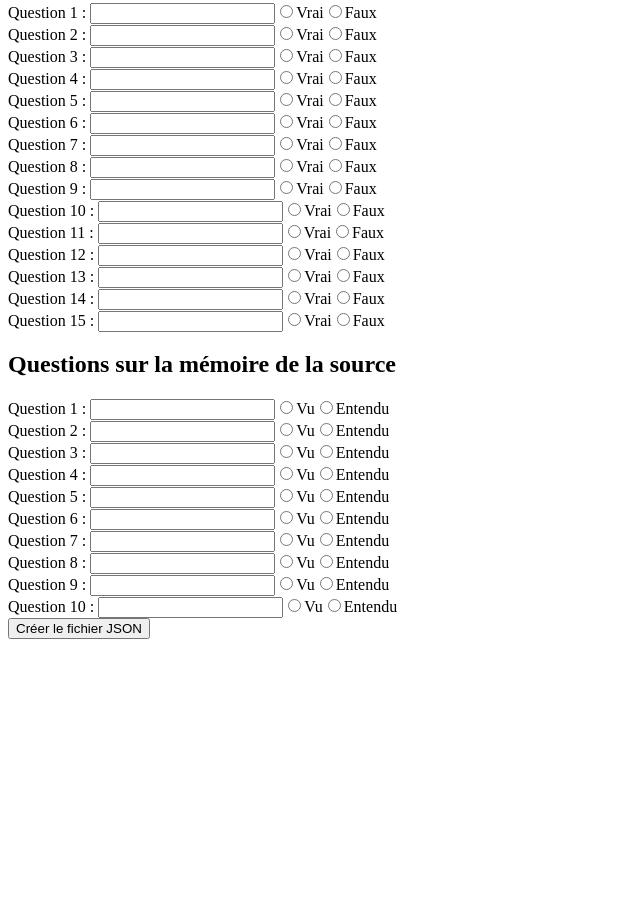
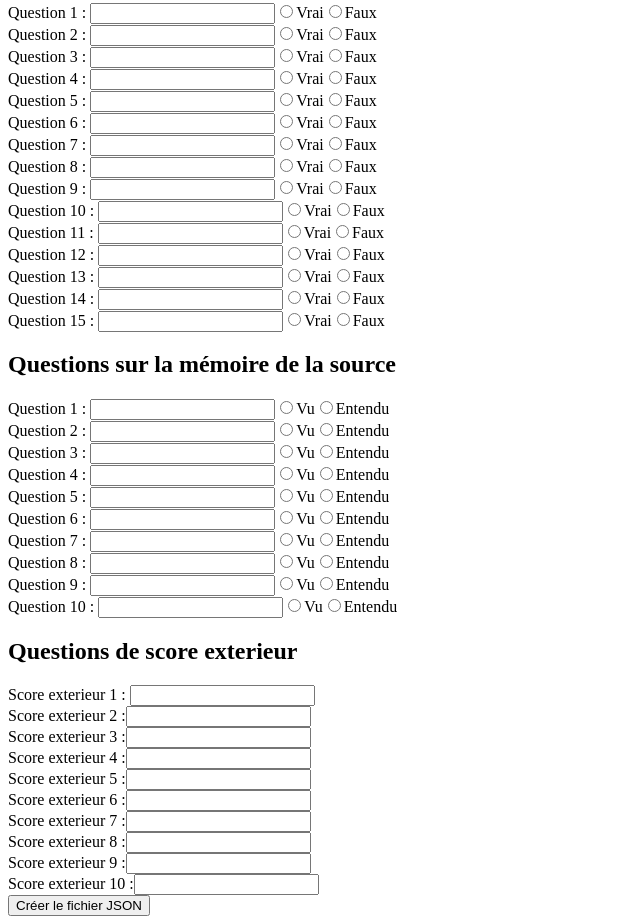
Before and after one commit to felix-pm/projet-entreprise, an Electron app: page templates/creationQuestionnaire.html in a window 1280 px wide. Shown: the part 592-1516 px from the top of the page, without its empty margins (0-640 px from the left). Before the commit the page ends 1239 px from the top, so only its background shows below. Drawn offline with Linux system fonts and the light colour scheme.

Commit message:
ajout des questions exterieur dans le creationQuestionnaire.html

```diff
--- a/templates/creationQuestionnaire.html
+++ b/templates/creationQuestionnaire.html
@@ -44,6 +44,19 @@
         <h2>Questions sur la mémoire de la source</h2>
         <div id="container-questions-mdls"></div>
       </div>
+      <div style="display: flex; flex-direction: column">
+        <h2>Questions de score exterieur</h2>
+        <label for="">Score exterieur 1 : <input type="text" /></label>
+        <label for="">Score exterieur 2 :<input type="text" /></label>
+        <label for="">Score exterieur 3 :<input type="text" /></label>
+        <label for="">Score exterieur 4 :<input type="text" /></label>
+        <label for="">Score exterieur 5 :<input type="text" /></label>
+        <label for="">Score exterieur 6 :<input type="text" /></label>
+        <label for="">Score exterieur 7 :<input type="text" /></label>
+        <label for="">Score exterieur 8 :<input type="text" /></label>
+        <label for="">Score exterieur 9 :<input type="text" /></label>
+        <label for="">Score exterieur 10 :<input type="text" /></label>
+      </div>
       <button type="submit" id="saveJson">Créer le fichier JSON</button>
     </form>
     <div
```
